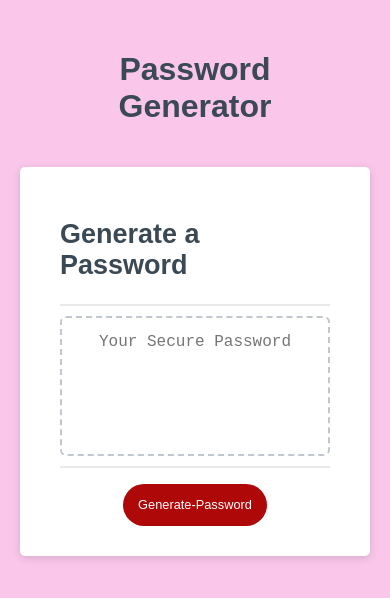
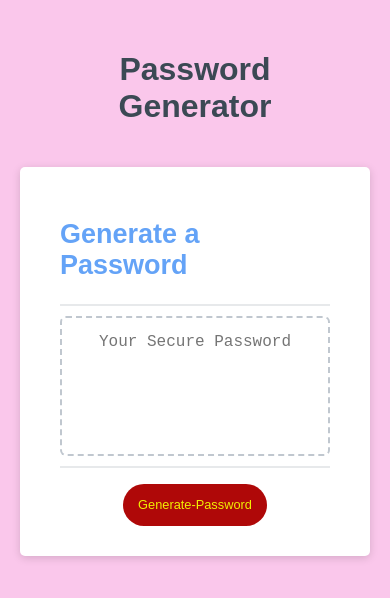
Before and after one commit to erumd/Password-Generator, a plain HTML site: page Develop /index.html in a window 390 px wide. Drawn offline with Linux system fonts and the light colour scheme.

Commit message:
updated picture

```diff
--- a/Develop /style.css
+++ b/Develop /style.css
@@ -5,6 +5,7 @@
 *::after {
   box-sizing: border-box;
 }
+
 
 html,
 body,
@@ -125,7 +126,12 @@ button[disabled] {
     font-size: 1rem;
     margin: 16px 0px 0px 0px;
     padding: 10px 15px;
+    color: rgb(241, 238, 3);
   }
+  @media (max-width: 690px) {
+    .card {
+      color: rgb(100, 163, 247);
+    }
 
   #password {
     font-size: 1rem;
@@ -135,5 +141,6 @@ button[disabled] {
 @media (max-width: 500px) {
   .btn {
     font-size: 0.8rem;
+
   }
 }
```
Also changed, not shown: images/passgen2.jpg, 2 other files.
